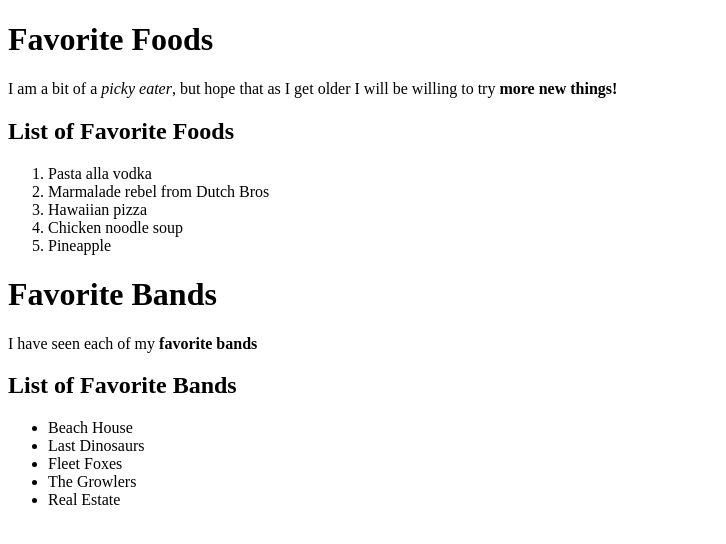
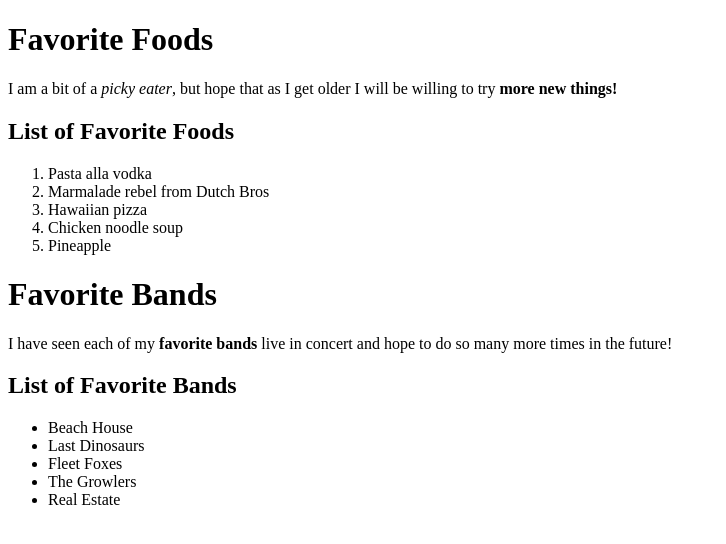
Before and after one commit to julsaguaro/ENGL388-HTML, a plain HTML site: page page1.html in a window 1280 px wide. Shown: the whole page, without its empty margins (0-726 px from the left). Drawn offline with Linux system fonts and the light colour scheme.

Commit message:
Update page1.html

```diff
--- a/page1.html
+++ b/page1.html
@@ -17,7 +17,7 @@
     <li>Pineapple</li>
   </ol>
   <h1>Favorite Bands</h1>
-  <p>I have seen each of my <strong>favorite bands</strong live in concert and hope to do so many more times in the future! </p>
+  <p>I have seen each of my <strong>favorite bands</strong> live in concert and hope to do so many more times in the future! </p>
   <h2>List of Favorite Bands</h2>
   <ul>
     <li>Beach House</li>
```
